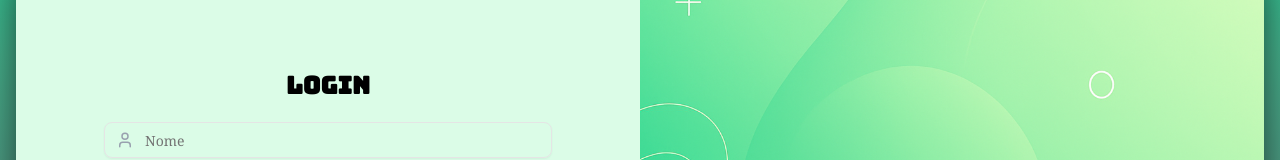
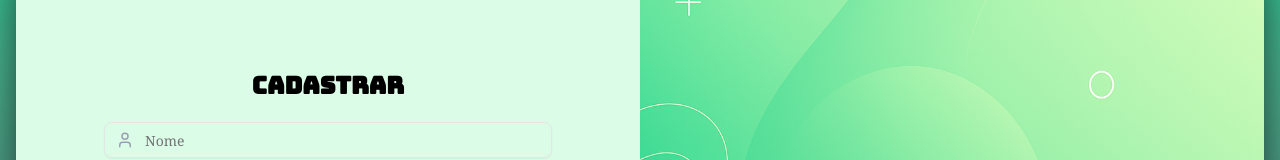
Before and after one commit to FabioLopesx/login-page, a Next.js app: page /register-user in a window 1280 px wide. Shown: the part 146-306 px from the top of the page. Built offline with nearby package versions, Linux system fonts and the light colour scheme.

Commit message:
Update page.tsx

```diff
--- a/app/register-user/page.tsx
+++ b/app/register-user/page.tsx
@@ -86,7 +86,7 @@ function RegisterForm() {
         <div className="flex min-h-[400px] items-center justify-center bg-green-100 p-8 md:min-h-[650px]">
           <Form {...form}>
             <form onSubmit={form.handleSubmit(onSubmit)} className="w-full max-w-md space-y-5">
-              <h1 className="text-center text-2xl font-semibold text-black">Login</h1>
+              <h1 className="text-center text-2xl font-semibold text-black">Cadastrar</h1>
               {/* nome */}
               <FormField
                 control={form.control}
```
